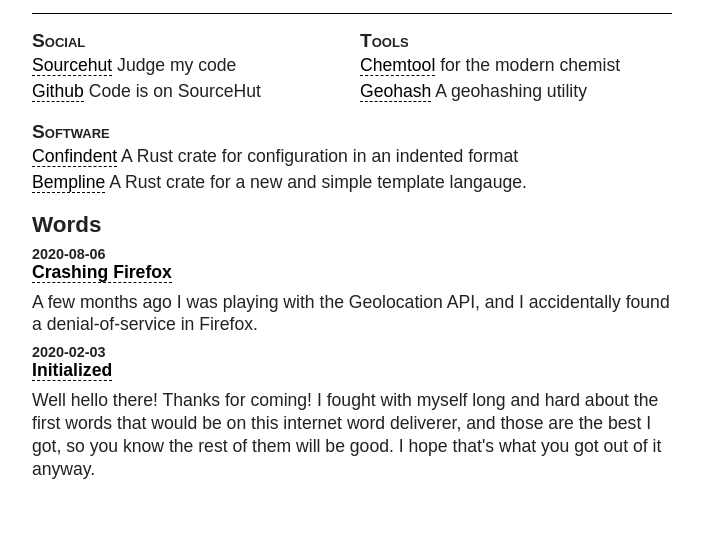
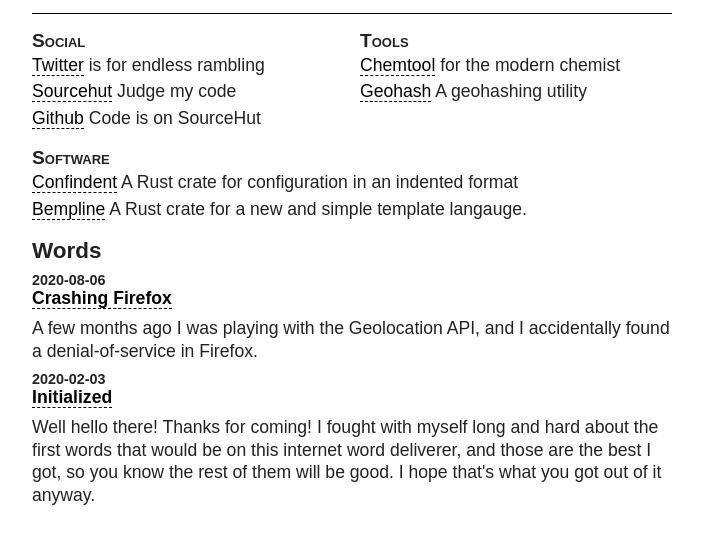
Before and after one commit to genuinebyte/gensite, a plain HTML site: page index.html in a window 1280 px wide. Shown: the part 101-644 px from the top of the page, without its empty margins (288-991 px from the left). Drawn offline with Linux system fonts and the light colour scheme.

Commit message:
Add twitter link back

```diff
--- a/index.html
+++ b/index.html
@@ -19,6 +19,10 @@
 			<section class="grid">
 				<div class="card">
 					<h1>Social</h1>
+					<p>
+						<a href="https://twitter.com/genuinebyte">Twitter</a>
+						is for endless rambling
+					</p>
 					<p>
 						<a href="https://hub.sr.ht/~genbyte">Sourcehut</a>
 						Judge my code
```
